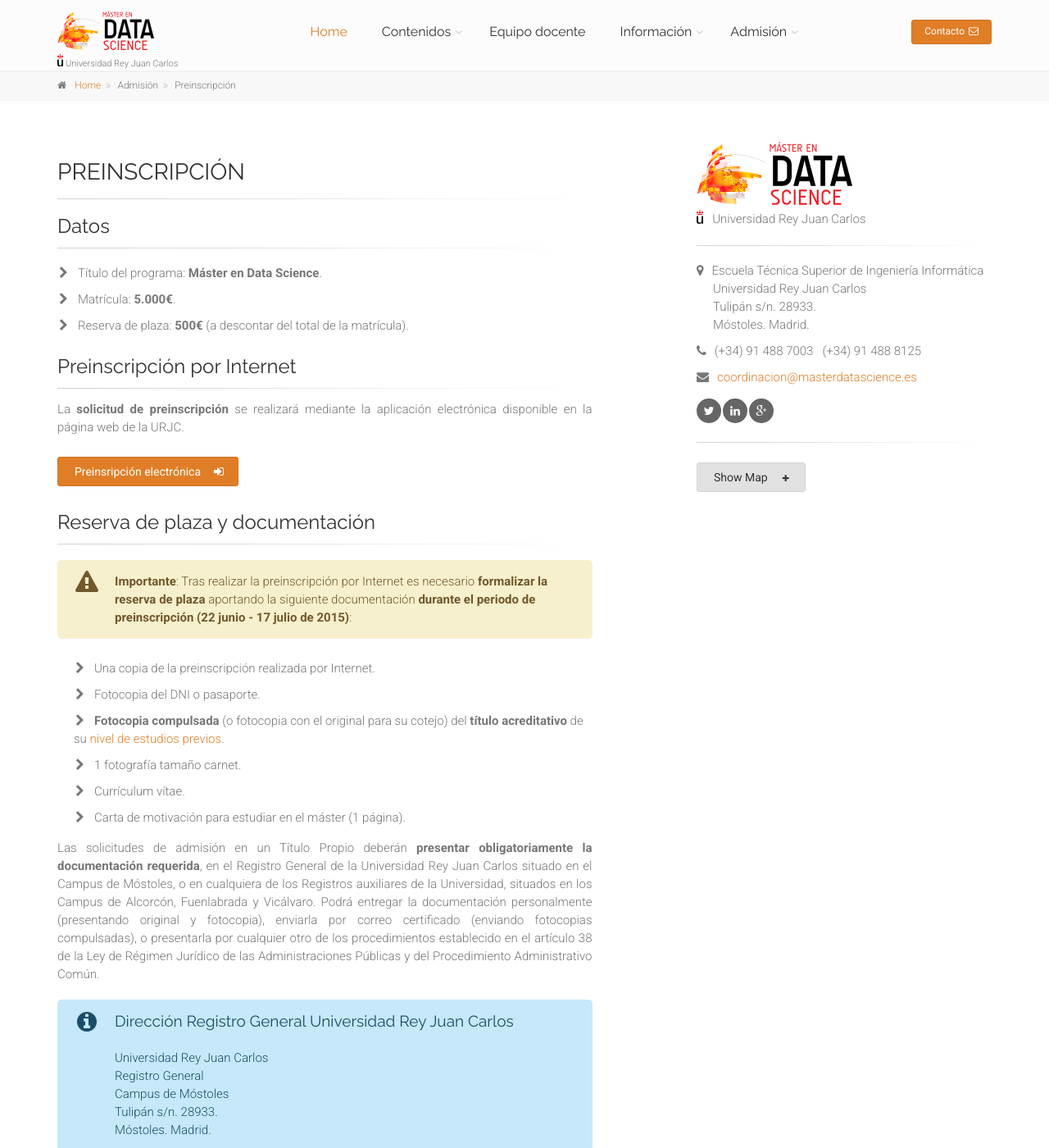
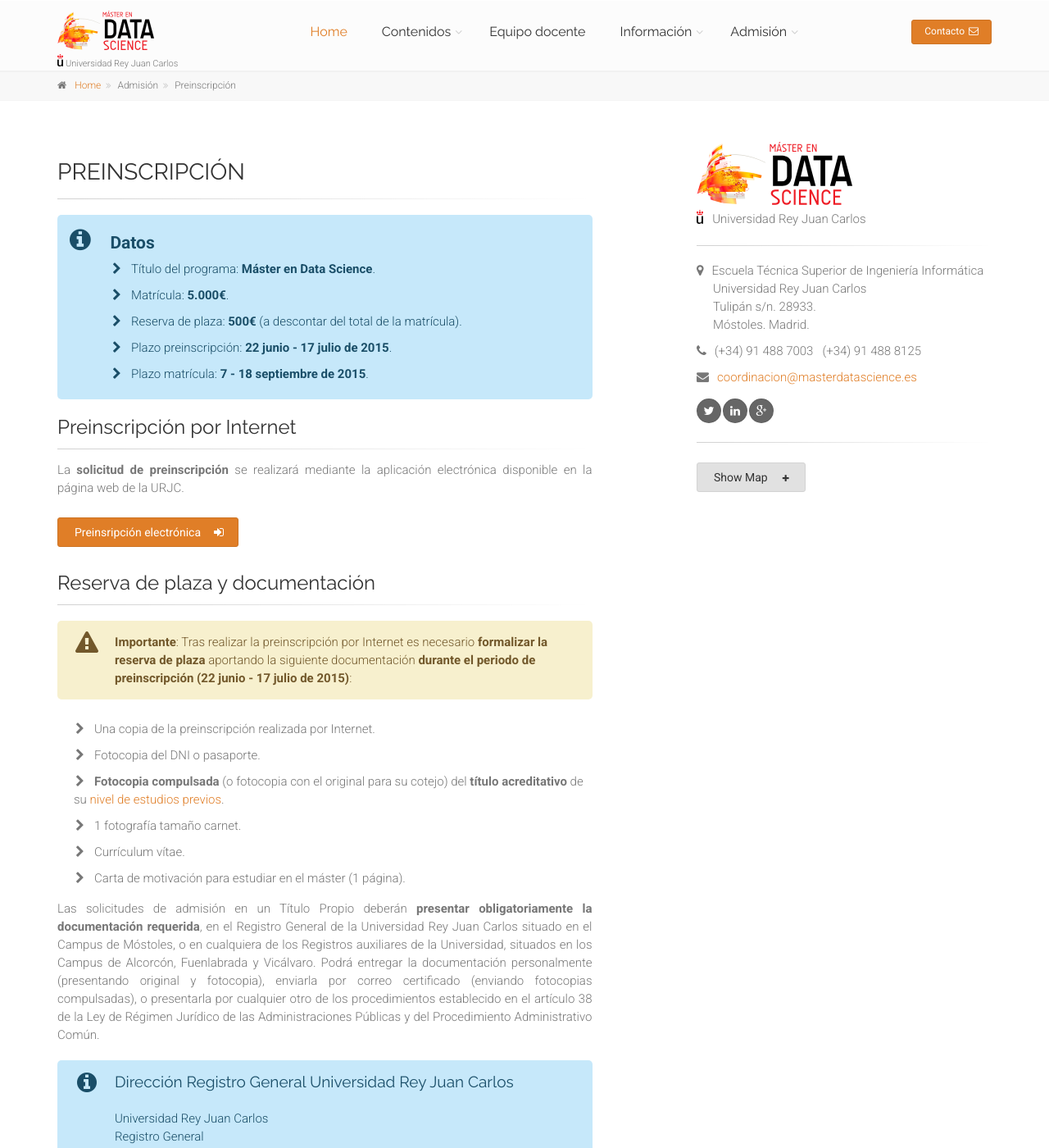
Before and after one commit to URJCDataScience/central, a Jekyll site: the page built from preinscripcion/index.html, in a window 1280 px wide and 1400 px high. Shown: the whole window at 82% size. Built offline with Jekyll 4.4.1, drawn with Linux system fonts in a browser that asks for light colours; some of the changed text lies outside the part shown.

Commit message:
Remove promo banner in footer pre-registration page, switch data to info callout

```diff
--- /dev/null
+++ b/_includes/footer_no_banner.html
@@ -0,0 +1,104 @@
+<!-- footer start (Add "dark" class to #footer in order to enable dark footer) -->
+<!-- ================ -->
+<footer id="footer" class="clearfix ">
+
+	<!-- .footer start -->
+	<!-- ================ -->
+	<div class="footer">
+		<div class="container">
+			<div class="footer-inner">
+				<div class="row">
+					<div class="col-md-6">
+						<div class="footer-content text-center padding-ver-clear">
+							<div class="logo-footer"><img id="logo-footer" class="center-block" src="{{ site.baseurl }}images/logo_master_footer.png" alt="URJC Data Science">
+							</div>
+							<p>
+								Universidad Rey Juan Carlos
+								<br>
+								<i class="text-default fa fa-map-marker pr-5"></i>ETSII, URJC. Tulipán s/n, 28935. Móstoles.
+							</p>
+						</div>
+					</div>
+					<div class="col-md-6 ">
+						<div class="footer-content text-center padding-ver-clear">
+							<ul class="list-icons mb-20">
+								<li>
+									<a href="tel:+34 91 488 7003" class="link-dark"><i class="text-default fa fa-phone pl-10 pr-5"></i>+34 91 488 7003</a>
+									&nbsp;&nbsp;
+									<a href="tel:+34 91 488 8125" class="link-dark">+34 91 488 8125</a>
+								</li>
+								<li>
+									<a href="mailto:coordinacion@masterdatascience.es" class="link-dark"><i class="text-default fa fa-envelope-o pl-10 pr-5"></i>coordinacion@masterdatascience.es</a>
+								</li>
+								<li>
+									<a href="http://www.urjc.es" class="link-dark"><i class="text-default fa fa-globe pl-10 pr-5"></i>www.urjc.es</a>
+								</li>
+							</ul>
+							<ul class="social-links circle animated-effect-1 margin-clear">
+								<li class="twitter">
+									<a target="_blank" href="http://www.twitter.com/URJCDataScience"><i class="fa fa-twitter"></i></a>
+								</li>
+								<li class="googleplus">
+									<a target="_blank" href="http://plus.google.com"><i class="fa fa-google-plus"></i></a>
+								</li>
+								<li class="linkedin">
+									<a target="_blank" href="http://www.linkedin.com"><i class="fa fa-linkedin"></i></a>
+								</li>
+							</ul>
+							<div class="separator"></div>
+							<p class="text-center margin-clear">
+								Copyright © 2015 Universidad Rey Juan Carlos. <a href="{{ site.baseurl }}credits" class="link-dark">Créditos</a>.
+							</p>
+						</div>
+					</div>
+				</div>
+			</div>
+		</div>
+	</div>
+	<!-- .footer end -->
+
+</footer>
+<!-- footer end -->
+
+</div>
+<!-- page-wrapper end -->
+
+<!-- JavaScript files placed at the end of the document so the pages load faster -->
+<!-- ================================================== -->
+<!-- Jquery and Bootstap core js files -->
+<script type="text/javascript" src="{{ site.baseurl }}plugins/jquery.min.js"></script>
+<script type="text/javascript" src="{{ site.baseurl }}bootstrap/js/bootstrap.min.js"></script>
+
+<!-- Modernizr javascript -->
+<script type="text/javascript" src="{{ site.baseurl }}plugins/modernizr.js"></script>
+
+<!-- jQuery Revolution Slider  -->
+<script type="text/javascript" src="{{ site.baseurl }}plugins/rs-plugin/js/jquery.themepunch.tools.min.js"></script>
+<script type="text/javascript" src="{{ site.baseurl }}plugins/rs-plugin/js/jquery.themepunch.revolution.min.js"></script>
+
+<!-- Isotope javascript -->
+<script type="text/javascript" src="{{ site.baseurl }}plugins/isotope/isotope.pkgd.min.js"></script>
+
+<!-- Magnific Popup javascript -->
+<script type="text/javascript" src="{{ site.baseurl }}plugins/magnific-popup/jquery.magnific-popup.min.js"></script>
+
+<!-- Appear javascript -->
+<script type="text/javascript" src="{{ site.baseurl }}plugins/waypoints/jquery.waypoints.min.js"></script>
+
+<!-- Parallax javascript -->
+<script src="{{ site.baseurl }}plugins/jquery.parallax-1.1.3.js"></script>
+
+<!-- Contact form -->
+<script src="{{ site.baseurl }}plugins/jquery.validate.js"></script>
+
+
+<!-- Google Maps javascript -->
+<script type="text/javascript" src="https://maps.googleapis.com/maps/api/js?v=3.exp&amp;sensor=false&amp;signed_in=true"></script>
+<script type="text/javascript" src="{{ site.baseurl }}js/google.map.config.js"></script>
+
+<!-- SmoothScroll javascript -->
+<script type="text/javascript" src="{{ site.baseurl }}plugins/jquery.browser.js"></script>
+<script type="text/javascript" src="{{ site.baseurl }}plugins/SmoothScroll.js"></script>
+
+<!-- Initialization of Plugins -->
+<script type="text/javascript" src="{{ site.baseurl }}js/template.js"></script>
--- /dev/null
+++ b/_layouts/page_footer_no_banner.html
@@ -0,0 +1,22 @@
+<!DOCTYPE html>
+<html lang="en">
+  <!-- Meta info, title, CSS, favicons, etc. -->
+  {% include head.html %}
+
+	<!-- body classes:  -->
+	<!-- "boxed": boxed layout mode e.g. <body class="boxed"> -->
+	<!-- "pattern-1 ... pattern-9": background patterns for boxed layout mode e.g. <body class="boxed pattern-1"> -->
+	<!-- "transparent-header": makes the header transparent and pulls the banner to top -->
+	<body class="no-trans ">
+
+		<!-- Navbar -->
+    	{% include navbar_breadcrumb.html %}
+
+		<!-- page content -->
+    	{{ content }}
+
+		<!-- Footer and JS -->
+    	{% include footer_no_banner.html %}
+
+  	</body>
+</html>
--- a/preinscripcion/index.html
+++ b/preinscripcion/index.html
@@ -18,9 +18,9 @@ author: URJCDataScience
 				<h2>Preinscripción</h2>
 				<div class="separator-2"></div>
 
-				<h3>Datos</h3>
-				<div class="separator-2"></div>
-				<ul class="list-icons">
+				<div class="alert alert-info" role="alert">
+					<i class="fa fa-info-circle fa-2x"></i> <span class="lead pl-20"><strong>Datos</strong></span>
+				<ul class="list-icons pl-50">
 					<li><i class="fa fa-chevron-right pr-10"></i>Título del programa:
 						<strong>Máster en Data Science</strong>.
 					</li>
@@ -30,7 +30,14 @@ author: URJCDataScience
 					<li><i class="fa fa-chevron-right pr-10"></i>Reserva de plaza:
 						<strong>500€</strong> (a descontar del total de la matrícula).
 					</li>
+					<li><i class="fa fa-chevron-right pr-10"></i>Plazo preinscripción:
+						<strong>22 junio - 17 julio de 2015</strong>.
+					</li>
+					<li><i class="fa fa-chevron-right pr-10"></i>Plazo matrícula:
+						<strong>7 - 18 septiembre de 2015</strong>.
+					</li>
 				</ul>
+				</div>
 
 				<h3>Preinscripción por Internet</h3>
 				<div class="separator-2"></div>
```
Also changed, not shown: other parts of preinscripcion/index.html (+1 -1 lines).
